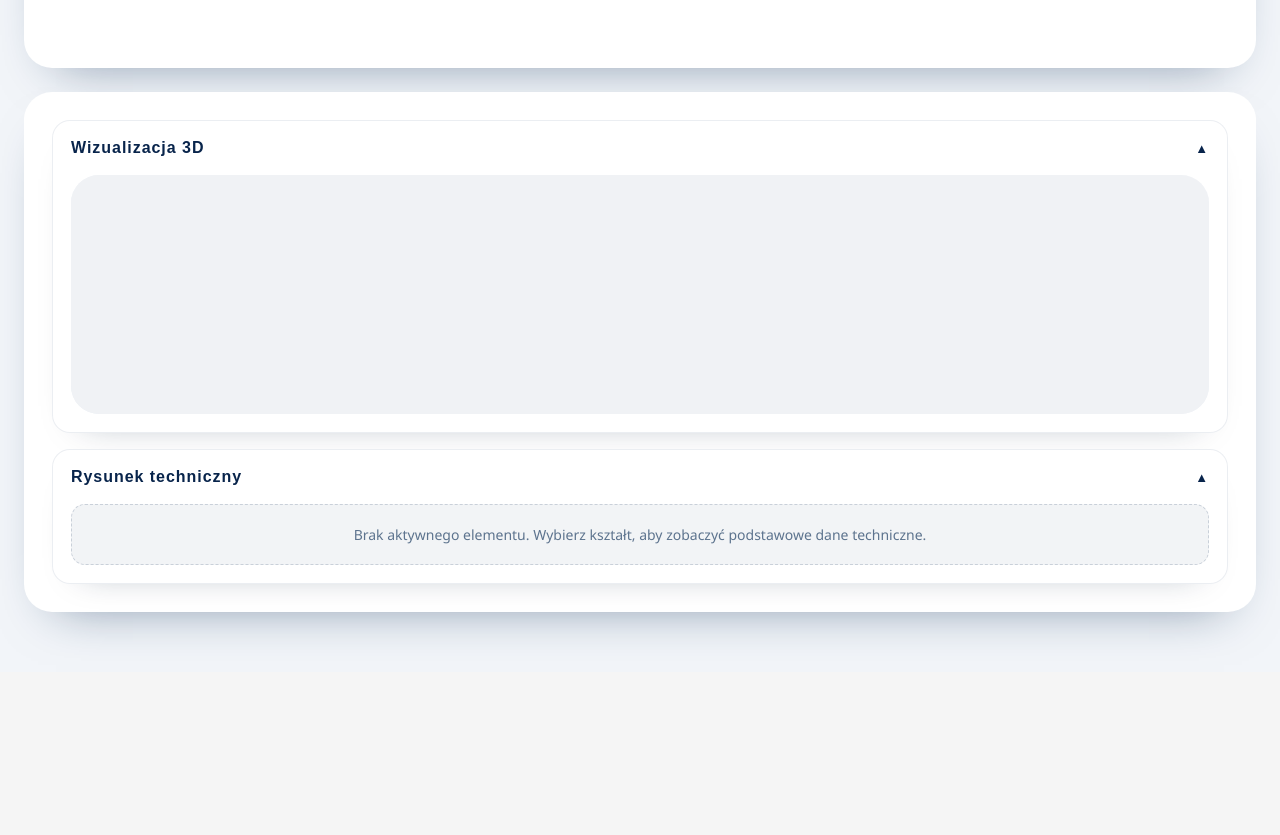
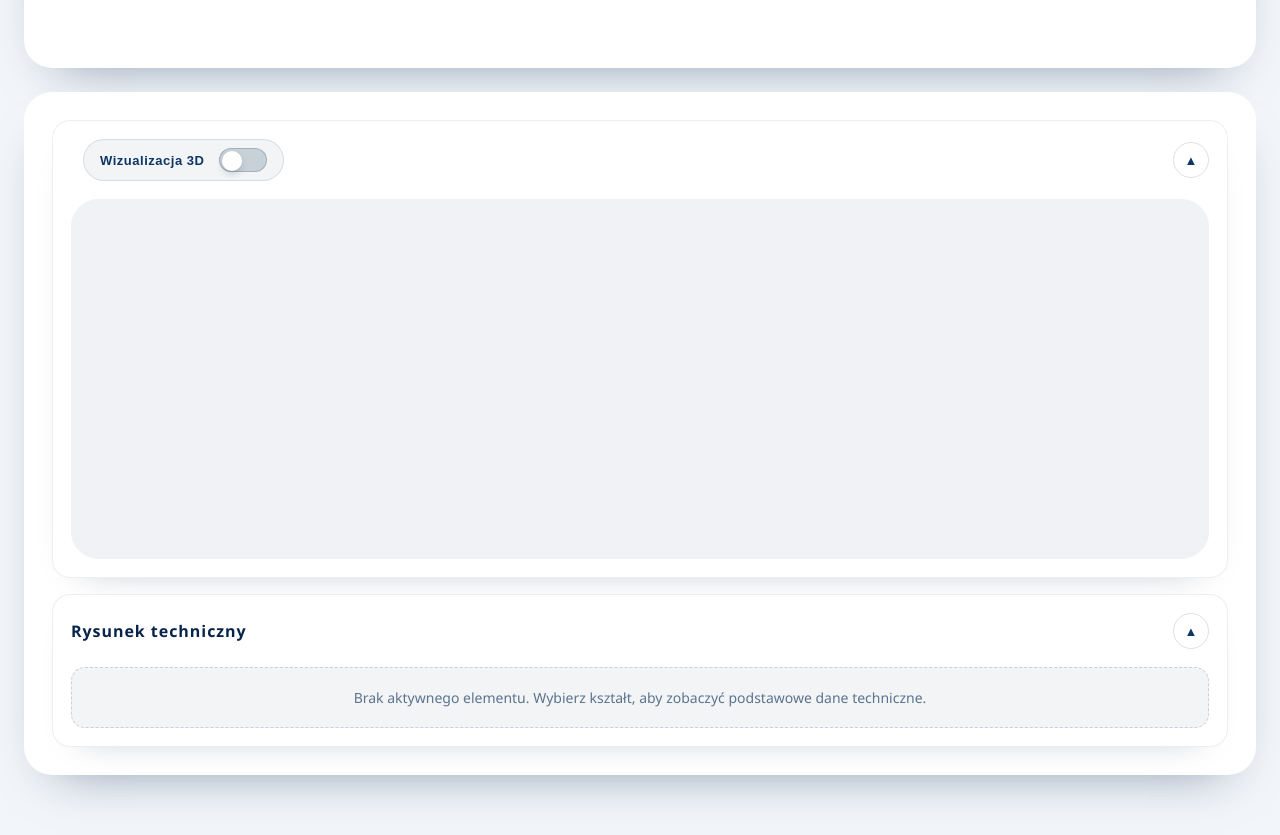
Before and after one commit to bandieta/AlnorCAM, a React (Create React App) app in the folder web/: page / in a window 1280 px wide. Shown: the part 900-1735 px from the top of the page. Before the commit the page ends 1572 px from the top, so only its background shows below. Built offline with nearby package versions, Linux system fonts and the light colour scheme.

Commit message:
toglle added

```diff
--- a/web/src/App.css
+++ b/web/src/App.css
@@ -180,13 +180,6 @@
   overflow: hidden;
 }
 
-.sidebar {
-  display: flex;
-  flex-direction: column;
-  min-height: 620px;
-  transition: width 0.3s ease, box-shadow 0.2s ease;
-}
-
 .sidebar.collapsed {
   width: 72px;
 }
@@ -278,25 +271,125 @@
   flex: 1;
 }
 
+
 .collapsible-header {
   display: flex;
   align-items: center;
   justify-content: space-between;
+  gap: 16px;
+  width: 100%;
+}
+
+.collapsible-title-group {
+  display: inline-flex;
+  align-items: center;
   gap: 12px;
-  width: 100%;
-  background: transparent;
-  border: none;
   color: var(--navy-800);
   font-size: 16px;
   font-weight: 600;
   letter-spacing: 0.06em;
+}
+
+.collapsible-title {
+  display: inline-flex;
+  align-items: center;
+}
+
+.collapse-control {
+  display: inline-flex;
+  align-items: center;
+  justify-content: center;
+  width: 36px;
+  height: 36px;
+  border-radius: 50%;
+  border: 1px solid rgba(12, 46, 86, 0.14);
+  background: transparent;
+  color: var(--navy-700);
   cursor: pointer;
-  padding: 0;
-  text-align: left;
+  transition: background 0.2s ease, transform 0.2s ease;
+}
+
+.collapse-control:hover {
+  background: rgba(15, 91, 161, 0.1);
+  transform: translateY(-1px);
 }
 
 .collapsible-icon {
   font-size: 13px;
+}
+
+
+.mode-toggle {
+  display: inline-flex;
+  align-items: center;
+  gap: 14px;
+  padding: 8px 16px;
+  border-radius: 999px;
+  border: 1px solid rgba(12, 46, 86, 0.12);
+  background: rgba(12, 46, 86, 0.05);
+  color: var(--navy-700);
+  font-size: 13px;
+  font-weight: 600;
+  letter-spacing: 0.04em;
+  cursor: pointer;
+  transition: background 0.2s ease, color 0.2s ease, border 0.2s ease, transform 0.2s ease;
+}
+
+.mode-toggle:hover {
+  background: rgba(12, 46, 86, 0.1);
+  transform: translateY(-1px);
+}
+
+.mode-toggle.is-image {
+  background: rgba(16, 162, 217, 0.12);
+  border-color: rgba(16, 162, 217, 0.4);
+  color: var(--navy-700);
+}
+
+.mode-toggle-label {
+  white-space: nowrap;
+}
+
+.mode-toggle-track {
+  position: relative;
+  width: 48px;
+  height: 24px;
+  border-radius: 999px;
+  background: rgba(12, 46, 86, 0.18);
+  border: 1px solid rgba(12, 46, 86, 0.2);
+  transition: background 0.25s ease, border 0.25s ease;
+}
+
+.mode-toggle-thumb {
+  position: absolute;
+  top: 2px;
+  left: 2px;
+  width: 20px;
+  height: 20px;
+  border-radius: 50%;
+  background: #ffffff;
+  box-shadow: 0 4px 10px -4px rgba(9, 29, 58, 0.45);
+  transition: transform 0.25s ease;
+}
+
+.mode-toggle.is-image .mode-toggle-track {
+  background: var(--cyan-500);
+  border-color: rgba(16, 162, 217, 0.7);
+}
+
+.mode-toggle.is-image .mode-toggle-thumb {
+  transform: translateX(24px);
+}
+
+.viewer-image {
+  display: block;
+  width: 100%;
+  height: 100%;
+  object-fit: contain;
+  border-radius: var(--radius-sm);
+  border: 1px solid rgba(12, 46, 86, 0.08);
+  background: rgba(12, 46, 86, 0.02);
+  box-shadow: inset 0 0 22px -18px rgba(12, 46, 86, 0.35);
 }
 
 .collapsible-content {
@@ -305,6 +398,21 @@
   gap: 18px;
   flex: 1;
   min-height: 0;
+}
+
+.viewer-stage {
+  position: relative;
+  flex: 1;
+  display: flex;
+  align-items: center;
+  justify-content: center;
+  min-height: 360px;
+  width: 100%;
+}
+
+.viewer-stage > * {
+  width: 100%;
+  height: 100%;
 }
 
 @media (max-width: 1280px) {
--- a/web/src/App.js
+++ b/web/src/App.js
@@ -3,6 +3,7 @@ import ElementsList from './components/ElementsList';
 import ElementEditor from './components/ElementEditor';
 import Viewer3D from './components/Viewer3D';
 import TechnicalDrawing from './components/TechnicalDrawing';
+import previewImage from './res/QBRa.jpg';
 import { calculateArea } from './utils/calculations';
 import './App.css';
 
@@ -44,6 +45,7 @@ function App() {
   const [isSidebarOpen, setIsSidebarOpen] = useState(true);
   const [isViewerOpen, setIsViewerOpen] = useState(true);
   const [isDrawingOpen, setIsDrawingOpen] = useState(true);
+  const [showImagePreview, setShowImagePreview] = useState(false);
 
   const selectedElement = elements.find(el => el.id === selectedId);
   const selectedArea = selectedElement ? calculateArea(selectedElement.symbol, selectedElement.dimensions) : null;
@@ -244,34 +246,68 @@ function App() {
             <section className="viewer-panel">
               <div className="visualization-stack">
                 <div className={`collapsible-panel viewer-block ${isViewerOpen ? 'open' : 'collapsed'}`}>
+                  <div className="collapsible-header">
+                    <div className="collapsible-title-group">
+                      <span className="collapsible-title"> </span>
                       <button
                         type="button"
-                    className="collapsible-header"
+                        className={`mode-toggle ${showImagePreview ? 'is-image' : 'is-3d'}`}
+                        onClick={() => setShowImagePreview(!showImagePreview)}
+                        aria-pressed={showImagePreview}
+                        aria-label="Przełącz pomiędzy wizualizacją 3D a podglądem zdjęcia"
+                      >
+                        <span className="mode-toggle-label">
+                          {showImagePreview ? 'Podgląd zdjęcia' : 'Wizualizacja 3D'}
+                        </span>
+                        <span className="mode-toggle-track" aria-hidden="true">
+                          <span className="mode-toggle-thumb" />
+                        </span>
+                      </button>
+                    </div>
+                    <button
+                      type="button"
+                      className="collapse-control"
                       onClick={() => setIsViewerOpen(!isViewerOpen)}
                       aria-expanded={isViewerOpen}
                       aria-controls={isViewerOpen ? 'viewer-content' : undefined}
+                      title={isViewerOpen ? 'Zwiń sekcję wizualizacji' : 'Rozwiń sekcję wizualizacji'}
                     >
-                    <span>Wizualizacja 3D</span>
                       <span className="collapsible-icon" aria-hidden="true">{isViewerOpen ? '▲' : '▼'}</span>
                     </button>
+                  </div>
                   {isViewerOpen && (
                     <div id="viewer-content" className="collapsible-content">
+                      <div className="viewer-stage">
+                        {showImagePreview ? (
+                          <img
+                            src={previewImage}
+                            alt="Podgląd elementu w formie zdjęcia"
+                            className="viewer-image"
+                          />
+                        ) : (
                           <Viewer3D elements={elements} selectedId={selectedId} />
+                        )}
+                      </div>
                     </div>
                   )}
                 </div>
 
                 <div className={`collapsible-panel drawing-block ${isDrawingOpen ? 'open' : 'collapsed'}`}>
+                  <div className="collapsible-header">
+                    <div className="collapsible-title-group">
+                      <span className="collapsible-title">Rysunek techniczny</span>
+                    </div>
                     <button
                       type="button"
-                    className="collapsible-header"
+                      className="collapse-control"
                       onClick={() => setIsDrawingOpen(!isDrawingOpen)}
                       aria-expanded={isDrawingOpen}
                       aria-controls={isDrawingOpen ? 'drawing-content' : undefined}
+                      title={isDrawingOpen ? 'Zwiń sekcję rysunku' : 'Rozwiń sekcję rysunku'}
                     >
-                    <span>Rysunek techniczny</span>
                       <span className="collapsible-icon" aria-hidden="true">{isDrawingOpen ? '▲' : '▼'}</span>
                     </button>
+                  </div>
                   {isDrawingOpen && (
                     <div id="drawing-content" className="collapsible-content">
                       <TechnicalDrawing selectedElement={selectedElement} />
--- a/web/src/components/TechnicalDrawing.js
+++ b/web/src/components/TechnicalDrawing.js
@@ -13,7 +13,6 @@ function TechnicalDrawing({ selectedElement }) {
 
   const dimensions = selectedElement.dimensions || {};
   const isQda = selectedElement.symbol === 'QDa';
-  const entries = Object.entries(dimensions);
 
   const qdaNumbers = isQda
     ? {
@@ -26,15 +25,6 @@ function TechnicalDrawing({ selectedElement }) {
   const flange = isQda && qdaNumbers.l > 0
     ? (qdaNumbers.l > 2501 ? 40 : qdaNumbers.l > 1000 ? 30 : 25)
     : null;
-
-  const gridData = isQda
-    ? [
-        ['a [mm]', qdaNumbers.a || '—'],
-        ['b [mm]', qdaNumbers.b || '—'],
-        ['L [mm]', qdaNumbers.l || '—'],
-        ['Ramka p [mm]', flange ?? '—']
-      ]
-    : entries;
 
   return (
     <div className="technical-drawing" role="group" aria-label="Parametry techniczne">
@@ -49,26 +39,13 @@ function TechnicalDrawing({ selectedElement }) {
               a={qdaNumbers.a}
               b={qdaNumbers.b}
               l={qdaNumbers.l}
-              p={flange}
+              p={flange ?? 0}
             />
-          </div>
-          <div className="technical-drawing-grid">
-            {gridData.map(([key, value]) => (
-              <div className="technical-drawing-field" key={key}>
-                <span className="technical-drawing-label">{key}</span>
-                <span className="technical-drawing-value">{value}</span>
-              </div>
-            ))}
           </div>
         </div>
       ) : (
-        <div className="technical-drawing-grid">
-          {gridData.map(([key, value]) => (
-            <div className="technical-drawing-field" key={key}>
-              <span className="technical-drawing-label">{key}</span>
-              <span className="technical-drawing-value">{value}</span>
-            </div>
-          ))}
+        <div className="technical-drawing-empty" role="note">
+          Rysunek techniczny dostępny tylko dla wybranych elementów.
         </div>
       )}
     </div>
```
Also changed, not shown: web/src/res/QBRa.jpg (added). Lines whose indentation alone changed are shown as unchanged.
